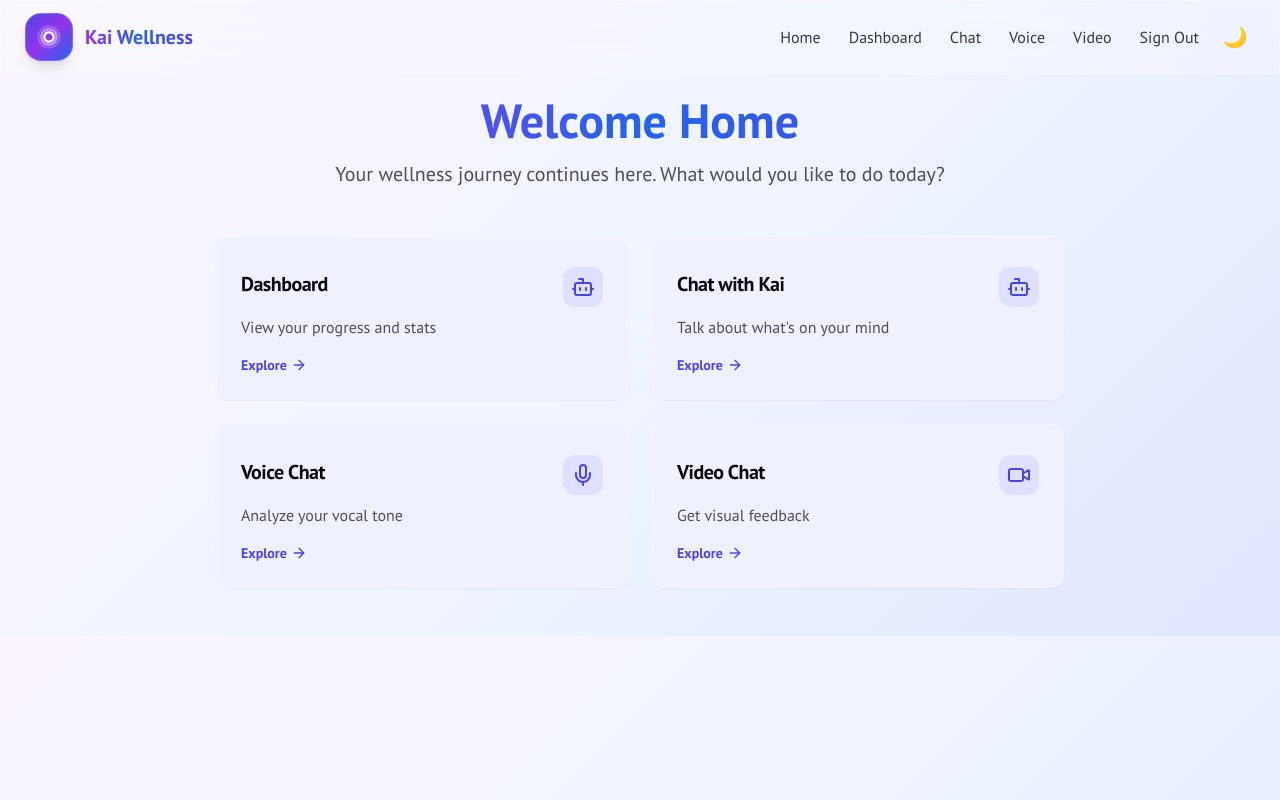
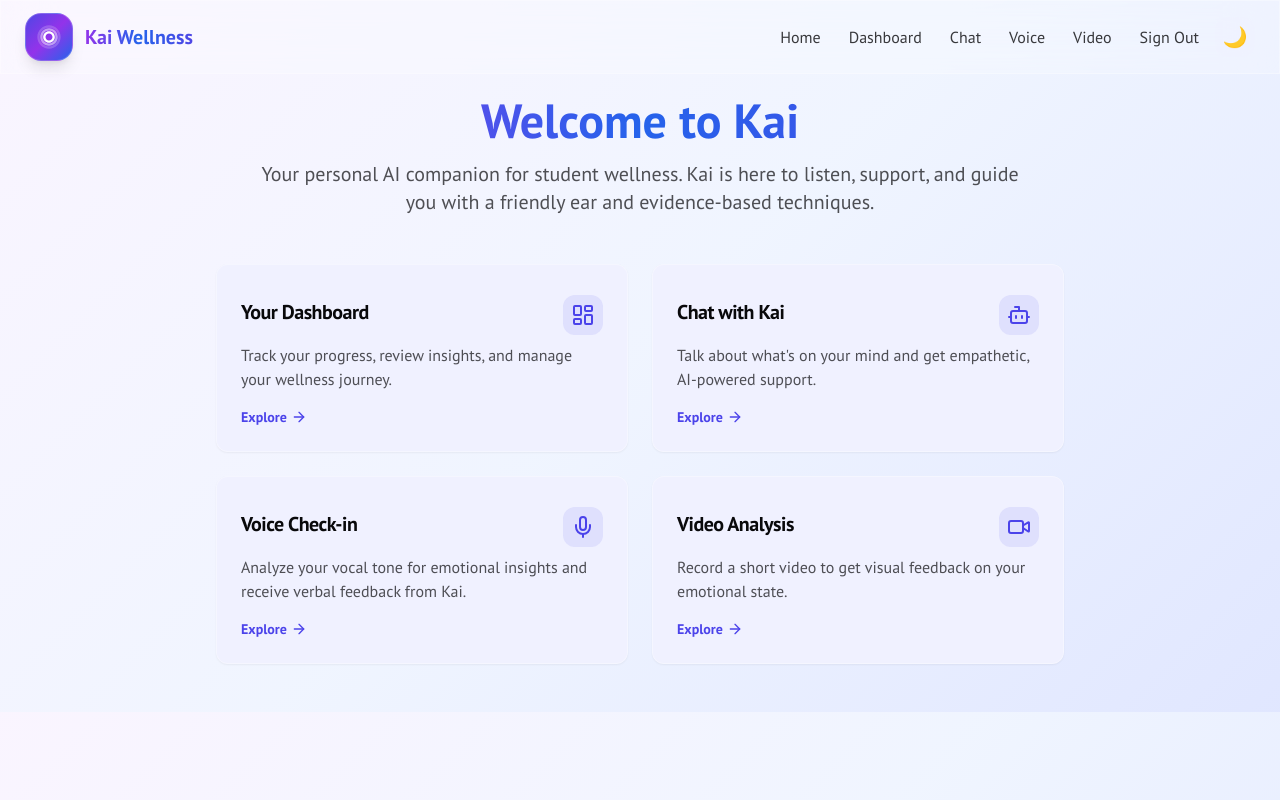
Before and after one commit to Aasim34/KAI_SIH, a Next.js app: page /home in a window 1280 px wide. Built offline with nearby package versions, Linux system fonts and the light colour scheme; sample sign-in values are in the browser's storage.

Commit message:
at home add some more details abot the app

```diff
--- a/src/app/home/page.tsx
+++ b/src/app/home/page.tsx
@@ -1,14 +1,32 @@
-
-import { Button } from '@/components/ui/button';
 import { Card, CardContent, CardHeader, CardTitle } from '@/components/ui/card';
-import { ArrowRight, Bot, Mic, Video } from 'lucide-react';
+import { ArrowRight, Bot, LayoutDashboard, Mic, Video } from 'lucide-react';
 import Link from 'next/link';
 
 const navOptions = [
-  { href: '/dashboard', title: 'Dashboard', description: 'View your progress and stats', icon: <Bot className="w-6 h-6 text-primary" /> },
-  { href: '/chat', title: 'Chat with Kai', description: 'Talk about what\'s on your mind', icon: <Bot className="w-6 h-6 text-primary" /> },
-  { href: '/voice-chat', title: 'Voice Chat', description: 'Analyze your vocal tone', icon: <Mic className="w-6 h-6 text-primary" /> },
-  { href: '/video-chat', title: 'Video Chat', description: 'Get visual feedback', icon: <Video className="w-6 h-6 text-primary" /> },
+  {
+    href: '/dashboard',
+    title: 'Your Dashboard',
+    description: 'Track your progress, review insights, and manage your wellness journey.',
+    icon: <LayoutDashboard className="w-6 h-6 text-primary" />,
+  },
+  {
+    href: '/chat',
+    title: 'Chat with Kai',
+    description: "Talk about what's on your mind and get empathetic, AI-powered support.",
+    icon: <Bot className="w-6 h-6 text-primary" />,
+  },
+  {
+    href: '/voice-chat',
+    title: 'Voice Check-in',
+    description: 'Analyze your vocal tone for emotional insights and receive verbal feedback from Kai.',
+    icon: <Mic className="w-6 h-6 text-primary" />,
+  },
+  {
+    href: '/video-chat',
+    title: 'Video Analysis',
+    description: 'Record a short video to get visual feedback on your emotional state.',
+    icon: <Video className="w-6 h-6 text-primary" />,
+  },
 ];
 
 export default function HomePage() {
@@ -17,10 +35,10 @@ export default function HomePage() {
       <div className="max-w-4xl mx-auto px-4 sm:px-6">
         <div className="text-center mb-12">
           <h1 className="gradient-text text-4xl md:text-5xl font-bold mb-4 font-headline">
-            Welcome Home
+            Welcome to Kai
           </h1>
-          <p className="text-xl text-foreground/70 dark:text-foreground/60 max-w-2xl mx-auto">
-            Your wellness journey continues here. What would you like to do today?
+          <p className="text-xl text-foreground/70 dark:text-foreground/60 max-w-3xl mx-auto">
+            Your personal AI companion for student wellness. Kai is here to listen, support, and guide you with a friendly ear and evidence-based techniques.
           </p>
         </div>
 
@@ -37,8 +55,8 @@ export default function HomePage() {
                 <CardContent>
                   <p className="text-foreground/70 dark:text-foreground/60">{item.description}</p>
                   <div className="flex items-center text-sm font-semibold text-primary mt-4 group-hover:translate-x-1 transition-transform">
-                      <span>Explore</span>
-                      <ArrowRight className="w-4 h-4 ml-1" />
+                    <span>Explore</span>
+                    <ArrowRight className="w-4 h-4 ml-1" />
                   </div>
                 </CardContent>
               </Card>
```
